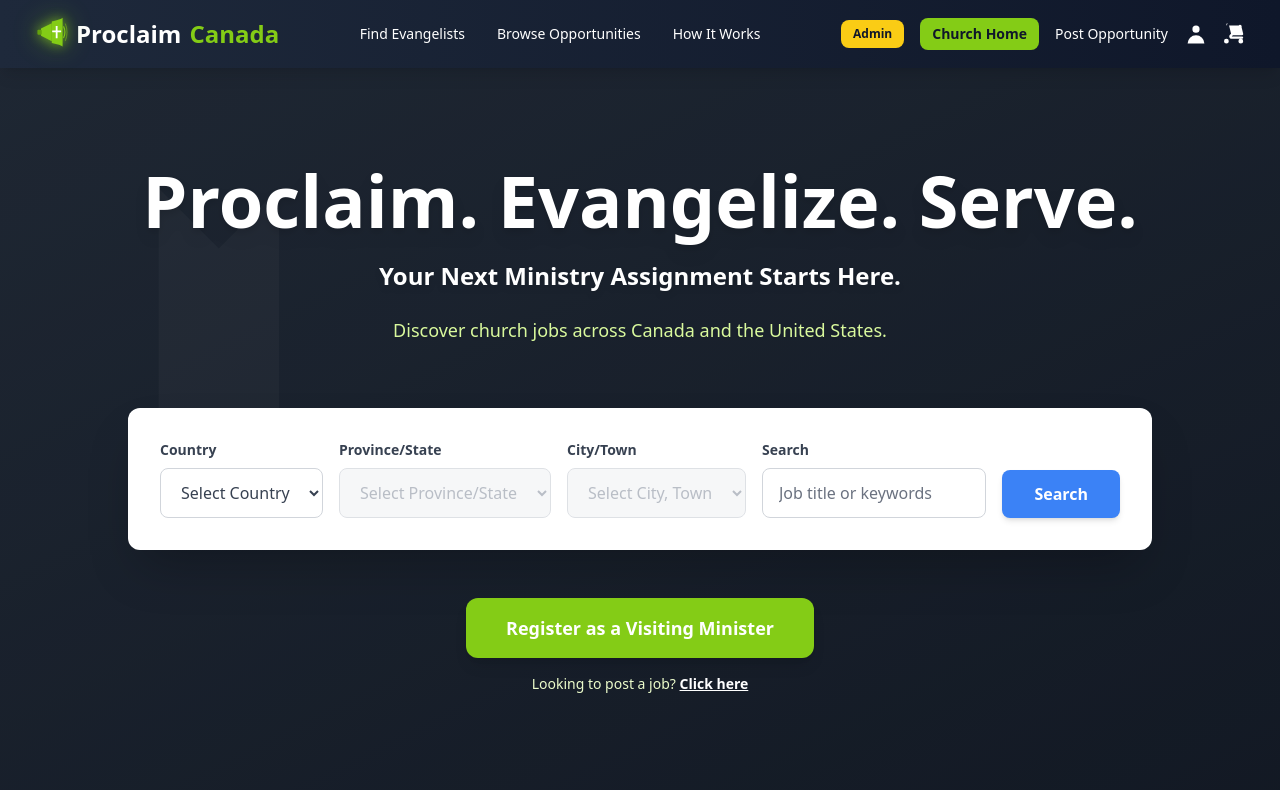
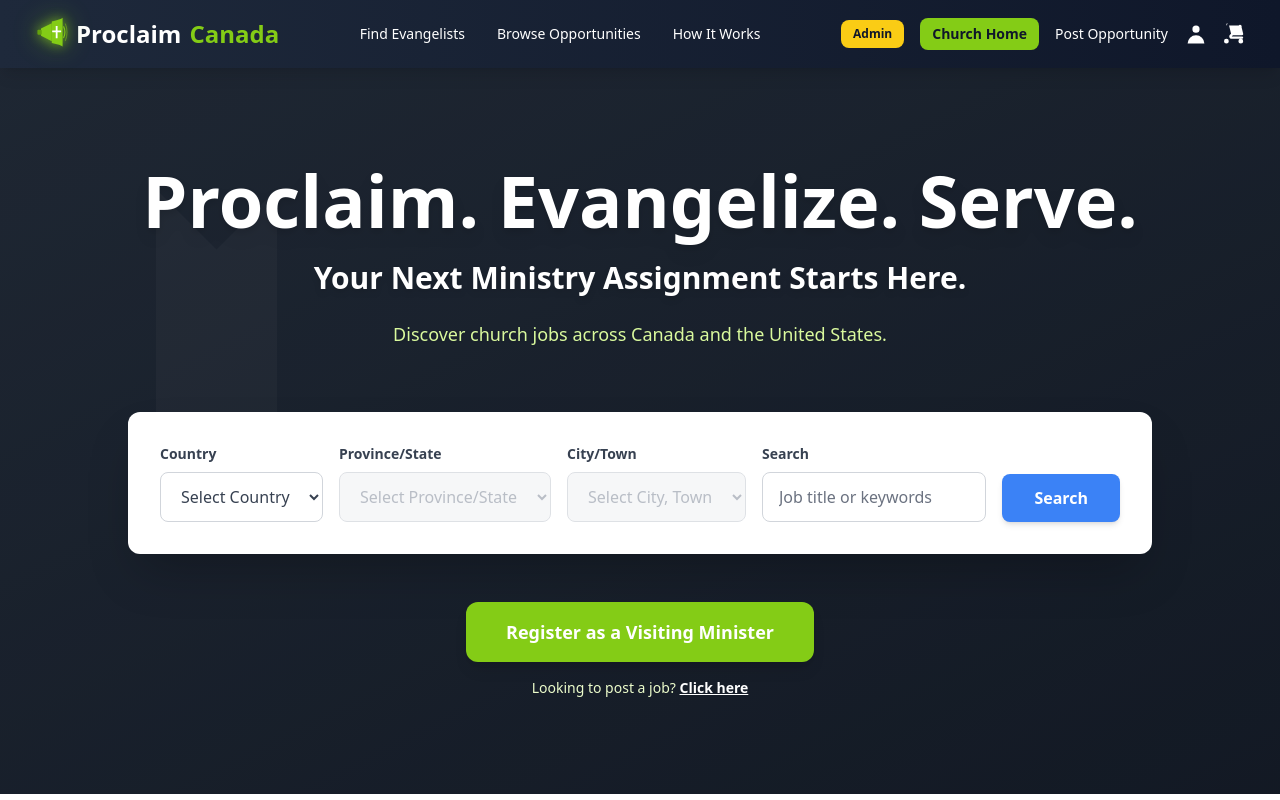
Before and after one commit to cathamaoui/Proclaim-Canada, a Next.js app: page / in a window 1280 px wide. Shown: the top 800 px of the page. Built offline with nearby package versions, Linux system fonts and the light colour scheme.

Commit message:
Increase font size by 30% for hero subtitle

```diff
--- a/app/page.tsx
+++ b/app/page.tsx
@@ -173,7 +173,7 @@
           <h1 className="text-5xl md:text-7xl font-bold text-white text-center mb-6 leading-tight drop-shadow-lg">
             Proclaim. Evangelize. Serve.
           </h1>
-          <p className="text-xl md:text-2xl text-white text-center mb-6 font-semibold drop-shadow-md">Your Next Ministry Assignment Starts Here.</p>
+          <p className="text-2xl md:text-3xl text-white text-center mb-6 font-semibold drop-shadow-md">Your Next Ministry Assignment Starts Here.</p>
           <p className="text-base md:text-lg text-lime-200 text-center mb-16 drop-shadow-sm">Discover church jobs across Canada and the United States.</p>
 
           {/* Search Box */}
```
